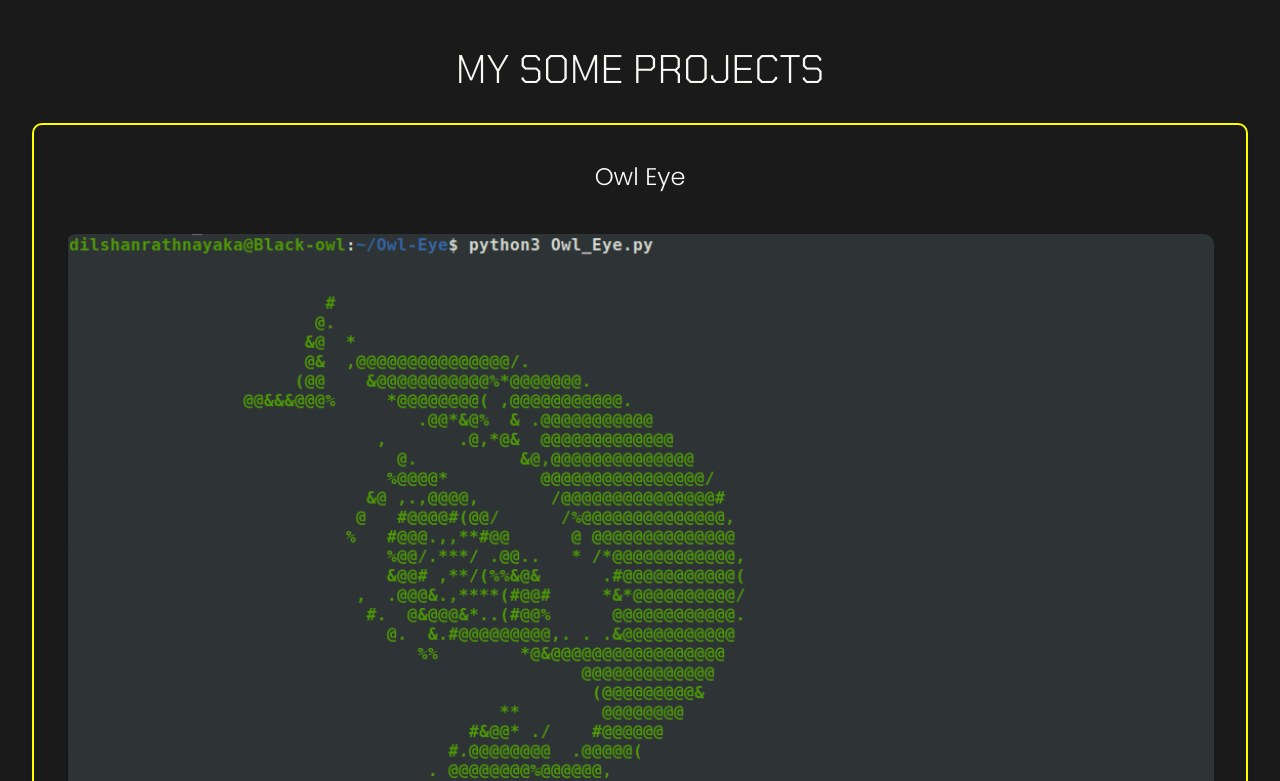
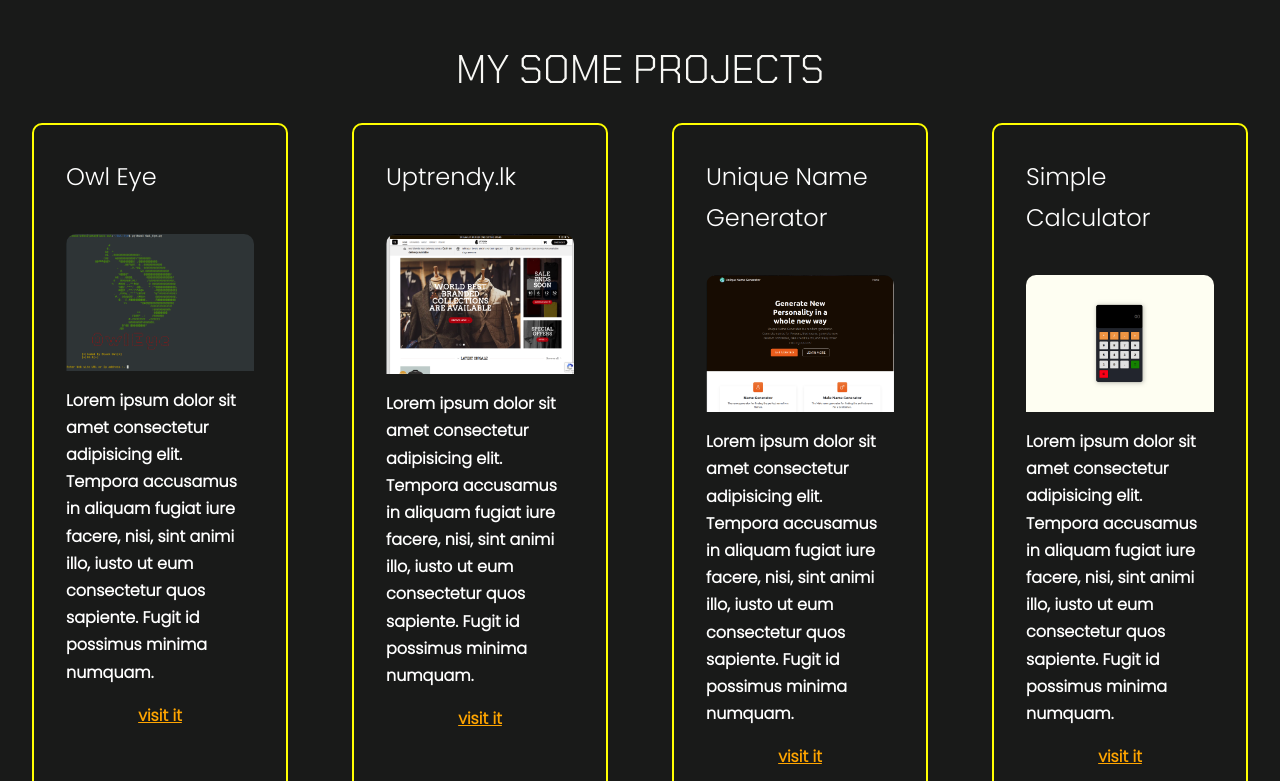
Before and after one commit to Laviru-Dilshan/portfolio, a React (Create React App) app: page / in a window 1280 px wide. Shown: the part 1780-2561 px from the top of the page. Built offline with nearby package versions, Linux system fonts and the light colour scheme; a web font is replaced by a local one.

Commit message:
fix project box error

```diff
--- a/src/componets/Projects.js
+++ b/src/componets/Projects.js
@@ -8,6 +8,7 @@ function Projects() {
     return (
         <div>
             <h1 className='title' id='projects'>My Some Projects</h1>
+            <div className='box'>
                 <div className='project-box'>
                     <h2>Owl Eye</h2>
                     <img src={owl_eye} alt="Owl-EyeTool" />
@@ -33,6 +34,7 @@ function Projects() {
                     <a href="https://calc.laviru.ml/">visit it </a>
                 </div>
             </div>
+        </div>
      );
 }
 
--- a/src/css/navBar.css
+++ b/src/css/navBar.css
@@ -79,6 +79,7 @@ margin-right: auto;
     display: block;
   }
   .nav_menu{
+    display: none;
     font-family: 'Poppins', sans-serif;
     font-weight: 700;
     position:absolute;
--- a/src/index.css
+++ b/src/index.css
@@ -148,18 +148,27 @@ img{
     .skills li:hover{
         width: 100%;
     }
-    .project-box{
+    .box{
         display: block;
     }
 }
 
+.box{
+    display: flex;
+    width: 100%;
+}
+@media screen and (max-width:768px){
+    .box{
+        display: block;
+    }
+}
+
+
 .project-box{
-    display: flex;
-    flex-wrap: wrap;
-    align-content: center;
+    align-items: center;
+    justify-content: center;
     margin-left: 2em;
     margin-right: 2em;
-    justify-content: center;
     margin-bottom: 3em;
     padding-left: 2em;
     padding-top: 2em;
@@ -167,6 +176,10 @@ img{
     padding-right: 2em;
     border: var(--color-primary) solid 2px;
     border-radius: 10px;
+}
+
+.project-box:hover{
+    border-color: var(--color-primary-varient);
 }
 
 .project-box a {
```
Lines whose indentation alone changed are shown as unchanged.
